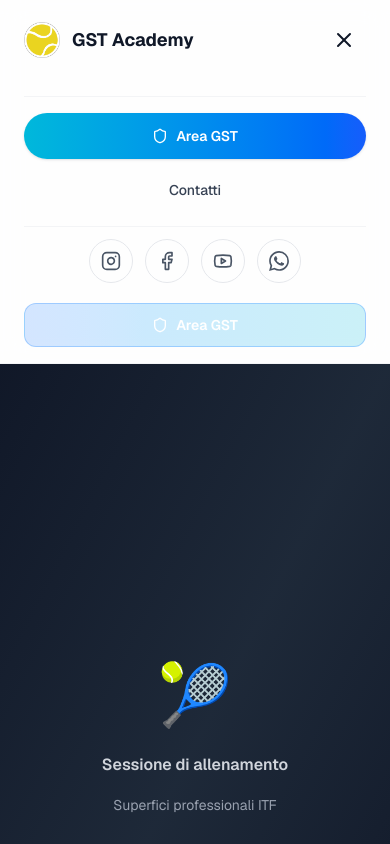
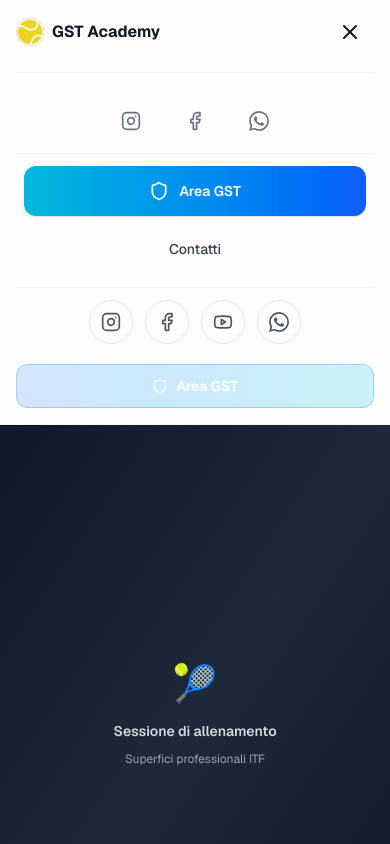
Before and after one commit to Giovo8/gst-tennis-academy, a Next.js app: page / in a window 390 px wide. Both pictures are taken after a click on the button 344 px from the left and 40 px from the top of the page. Shown: the top 844 px of the page. Built offline with nearby package versions, Linux system fonts and the light colour scheme; no server answers; the database is empty.

Commit message:
feat: optimize mobile experience - improve touch targets, responsive layout, and safe areas

```diff
--- a/src/app/globals.css
+++ b/src/app/globals.css
@@ -5,6 +5,51 @@
    Basic & Professional Look
    Palette: Celeste (Primary), Blu Scuro (Secondary), Bianco
    ================================= */
+
+/* Mobile Safe Area Support */
+@supports (padding: max(0px)) {
+  html {
+    padding-left: env(safe-area-inset-left);
+    padding-right: env(safe-area-inset-right);
+  }
+
+  .safe-top {
+    padding-top: env(safe-area-inset-top);
+  }
+
+  .safe-bottom {
+    padding-bottom: env(safe-area-inset-bottom);
+  }
+}
+
+/* Touch Optimization */
+@media (hover: none) and (pointer: coarse) {
+  /* Optimize tap targets for touch */
+  button, a, input, select, textarea {
+    min-height: 44px;
+    min-width: 44px;
+  }
+
+  /* Disable hover effects on touch devices */
+  *:hover {
+    transition-duration: 0s !important;
+  }
+}
+
+/* Prevent zoom on input focus (iOS) */
+@media screen and (max-width: 768px) {
+  input[type="text"],
+  input[type="email"],
+  input[type="tel"],
+  input[type="password"],
+  input[type="number"],
+  input[type="date"],
+  input[type="time"],
+  textarea,
+  select {
+    font-size: 16px !important;
+  }
+}
 
 :root {
   /* Primary Brand Colors */
--- a/src/components/landing/Hero.tsx
+++ b/src/components/landing/Hero.tsx
@@ -115,17 +115,17 @@ export default function Hero() {
                 <img
                   src={image.image_url}
                   alt={image.alt_text}
-                  className="h-full w-full object-cover"
+                  className="h-full w-full object-cover object-center"
                 />
                 {/* Dark overlay for better text readability */}
                 <div className="absolute inset-0 bg-gradient-to-r from-black/60 via-black/40 to-black/60"></div>
               </>
             ) : (
               <div className="absolute inset-0 bg-gradient-to-br from-gray-900 via-gray-800 to-gray-900 flex items-center justify-center">
-                <div className="text-center space-y-4">
-                  <div className="text-6xl animate-bounce">🎾</div>
-                  <p className="text-base text-gray-300 font-semibold">{image.alt_text}</p>
-                  <p className="text-sm text-gray-400">Superfici professionali ITF</p>
+                <div className="text-center space-y-2 sm:space-y-4 px-4">
+                  <div className="text-4xl sm:text-6xl animate-bounce">🎾</div>
+                  <p className="text-sm sm:text-base text-gray-300 font-semibold">{image.alt_text}</p>
+                  <p className="text-xs sm:text-sm text-gray-400">Superfici professionali ITF</p>
                 </div>
               </div>
             )}
@@ -133,19 +133,19 @@ export default function Hero() {
         ))}
       </div>
 
-      <div className="max-w-7xl mx-auto px-6 sm:px-8 relative">
-        <div className="relative min-h-[calc(100vh-5rem)] py-12 sm:py-16 flex flex-col justify-between">
+      <div className="max-w-7xl mx-auto px-4 sm:px-6 lg:px-8 relative">
+        <div className="relative min-h-[70vh] sm:min-h-[80vh] lg:min-h-[calc(100vh-5rem)] py-8 sm:py-12 lg:py-16 flex flex-col justify-between">
           {/* Empty hero - solo sfondo immagine */}
         </div>
 
         {/* Minimal Indicators */}
-        <div className="absolute bottom-8 left-1/2 -translate-x-1/2 flex gap-2">
+        <div className="absolute bottom-4 sm:bottom-8 left-1/2 -translate-x-1/2 flex gap-1.5 sm:gap-2">
           {images.map((_, idx) => (
             <button
               key={idx}
               onClick={() => setCurrentIndex(idx)}
-              className={`h-1.5 rounded-full transition-all duration-300 ${
-                idx === currentIndex ? "w-8 bg-white" : "w-1.5 bg-white/50 hover:bg-white/70"
+              className={`h-1 sm:h-1.5 rounded-full transition-all duration-300 touch-manipulation ${
+                idx === currentIndex ? "w-6 sm:w-8 bg-white" : "w-1 sm:w-1.5 bg-white/50 hover:bg-white/70"
               }`}
               aria-label={`Vai all'immagine ${idx + 1}`}
             />
--- a/src/components/layout/PublicNavbar.tsx
+++ b/src/components/layout/PublicNavbar.tsx
@@ -79,19 +79,19 @@ export default function PublicNavbar() {
   };
 
   return (
-    <nav className="bg-white/80 backdrop-blur-md sticky top-0 z-50 border-b border-gray-100">
-      <div className="max-w-7xl mx-auto px-6 sm:px-8">
-        <div className="flex items-center justify-between h-20">
+    <nav className="bg-white/80 backdrop-blur-md sticky top-0 z-50 border-b border-gray-100 safe-top">
+      <div className="max-w-7xl mx-auto px-4 sm:px-6 lg:px-8">
+        <div className="flex items-center justify-between h-16 sm:h-20">
           {/* Logo - Left */}
-          <Link href="/" aria-label="Home - GST Tennis Academy" className="flex items-center gap-3">
+          <Link href="/" aria-label="Home - GST Tennis Academy" className="flex items-center gap-2 sm:gap-3 min-w-0 flex-shrink">
             <Image
               src="/images/logo-tennis.png"
               alt="GST Tennis Academy"
-              width={36}
-              height={36}
-              className="h-9 w-9"
+              width={32}
+              height={32}
+              className="h-7 w-7 sm:h-9 sm:w-9 flex-shrink-0"
             />
-            <span className="text-lg font-bold text-gray-900">GST Academy</span>
+            <span className="text-base sm:text-lg font-bold text-gray-900 truncate">GST Academy</span>
           </Link>
 
           {/* Right Side - Desktop */}
@@ -176,8 +176,8 @@ export default function PublicNavbar() {
           {/* Mobile Menu Button */}
           <button
             onClick={() => setIsOpen(!isOpen)}
-            className="lg:hidden rounded-lg p-2 text-gray-900 transition hover:bg-gray-100 min-h-[44px] min-w-[44px] flex items-center justify-center"
-            aria-label="Menu"
+            className="lg:hidden rounded-lg p-2.5 text-gray-900 transition hover:bg-gray-100 min-h-[48px] min-w-[48px] flex items-center justify-center touch-manipulation"
+            aria-label={isOpen ? "Chiudi menu" : "Apri menu"}
           >
             {isOpen ? <X className="h-6 w-6" /> : <Menu className="h-6 w-6" />}
           </button>
@@ -185,38 +185,81 @@ export default function PublicNavbar() {
 
         {/* Mobile Menu */}
         {isOpen && (
-          <div className="lg:hidden border-t border-gray-100 pt-4 mt-4 space-y-3 pb-4 pb-safe-bottom">
+          <div className="lg:hidden border-t border-gray-100 mt-2 pt-4 space-y-3 pb-4 animate-in slide-in-from-top duration-300">
             {/* User Info */}
             {user && userRole && (
-              <div className="text-center py-3 border-b border-gray-100">
-                <p className="text-sm text-gray-700 font-medium">{userFullName || user.email}</p>
-                <p className="text-xs text-cyan-600 font-semibold uppercase mt-1">{userRole}</p>
+              <div className="text-center py-3 px-4 border-b border-gray-100 mx-2 rounded-lg bg-gradient-to-r from-gray-50 to-gray-100">
+                <p className="text-sm text-gray-700 font-medium truncate">{userFullName || user.email}</p>
+                <p className={`text-xs font-semibold uppercase mt-1 ${
+                  userRole === 'atleta' ? 'text-cyan-600' :
+                  userRole === 'maestro' ? 'text-purple-600' :
+                  userRole === 'admin' || userRole === 'gestore' ? 'text-orange-600' :
+                  'text-gray-600'
+                }`}>{userRole}</p>
               </div>
             )}
 
+            {/* Social Icons */}
+            <div className="flex items-center justify-center gap-4 py-2 border-b border-gray-100">
+              <a
+                href="https://instagram.com"
+                target="_blank"
+                rel="noopener noreferrer"
+                className="w-12 h-12 rounded-lg flex items-center justify-center text-gray-500 hover:text-gray-900 hover:bg-gray-100 transition-colors touch-manipulation"
+                aria-label="Instagram"
+              >
+                <Instagram className="h-5 w-5" />
+              </a>
+              <a
+                href="https://facebook.com"
+                target="_blank"
+                rel="noopener noreferrer"
+                className="w-12 h-12 rounded-lg flex items-center justify-center text-gray-500 hover:text-gray-900 hover:bg-gray-100 transition-colors touch-manipulation"
+                aria-label="Facebook"
+              >
+                <Facebook className="h-5 w-5" />
+              </a>
+              <a
+                href="https://wa.me/393762351777"
+                target="_blank"
+                rel="noopener noreferrer"
+                className="w-12 h-12 rounded-lg flex items-center justify-center text-gray-500 hover:text-gray-900 hover:bg-gray-100 transition-colors touch-manipulation"
+                aria-label="WhatsApp"
+              >
+                <svg className="h-5 w-5" viewBox="0 0 24 24" fill="currentColor">
+                  <path d="M17.472 14.382c-.297-.149-1.758-.867-2.03-.967-.273-.099-.471-.148-.67.15-.197.297-.767.966-.94 1.164-.173.199-.347.223-.644.075-.297-.15-1.255-.463-2.39-1.475-.883-.788-1.48-1.761-1.653-2.059-.173-.297-.018-.458.13-.606.134-.133.298-.347.446-.52.149-.174.198-.298.298-.497.099-.198.05-.371-.025-.52-.075-.149-.669-1.612-.916-2.207-.242-.579-.487-.5-.669-.51-.173-.008-.371-.01-.57-.01-.198 0-.52.074-.792.372-.272.297-1.04 1.016-1.04 2.479 0 1.462 1.065 2.875 1.213 3.074.149.198 2.096 3.2 5.077 4.487.709.306 1.262.489 1.694.625.712.227 1.36.195 1.871.118.571-.085 1.758-.719 2.006-1.413.248-.694.248-1.289.173-1.413-.074-.124-.272-.198-.57-.347m-5.421 7.403h-.004a9.87 9.87 0 01-5.031-1.378l-.361-.214-3.741.982.998-3.648-.235-.374a9.86 9.86 0 01-1.51-5.26c.001-5.45 4.436-9.884 9.888-9.884 2.64 0 5.122 1.03 6.988 2.898a9.825 9.825 0 012.893 6.994c-.003 5.45-4.437 9.884-9.885 9.884m8.413-18.297A11.815 11.815 0 0012.05 0C5.495 0 .16 5.335.157 11.892c0 2.096.547 4.142 1.588 5.945L.057 24l6.305-1.654a11.882 11.882 0 005.683 1.448h.005c6.554 0 11.89-5.335 11.893-11.893a11.821 11.821 0 00-3.48-8.413Z"/>
+                </svg>
+              </a>
+            </div>
+
             {/* Mobile Links */}
-            <div className="space-y-2">
+            <div className="space-y-2 px-2">
               <Link
                 href={getDashboardLink()}
-                className="flex items-center justify-center gap-2 px-5 py-3 rounded-full text-sm font-semibold bg-gradient-to-r from-cyan-500 to-blue-600 text-white shadow-sm"
+                onClick={() => setIsOpen(false)}
+                className="flex items-center justify-center gap-2.5 px-5 py-3.5 rounded-xl text-sm font-semibold bg-gradient-to-r from-cyan-500 to-blue-600 text-white shadow-sm min-h-[48px] touch-manipulation"
               >
-                <Shield className="h-4 w-4" />
+                <Shield className="h-5 w-5" />
                 <span>Area GST</span>
               </Link>
 
               <a
                 href="#contatti"
-                className="block text-center py-3 text-sm font-medium text-gray-700 hover:text-gray-900"
+                onClick={() => setIsOpen(false)}
+                className="block text-center py-3.5 text-sm font-medium text-gray-700 hover:text-gray-900 min-h-[48px] touch-manipulation"
               >
                 Contatti
               </a>
 
               {user && (
                 <button
-                  onClick={handleLogout}
-                  className="w-full flex items-center justify-center gap-2 py-3 text-sm font-medium text-red-600"
+                  onClick={() => {
+                    setIsOpen(false);
+                    handleLogout();
+                  }}
+                  className="w-full flex items-center justify-center gap-2 py-3.5 text-sm font-medium text-red-600 hover:text-red-700 hover:bg-red-50 rounded-lg min-h-[48px] touch-manipulation"
                 >
-                  <LogOut className="h-4 w-4" />
+                  <LogOut className="h-5 w-5" />
                   <span>Esci</span>
                 </button>
               )}
```
Also changed, not shown: src/components/dashboard/StatsCard.tsx (+12 -12 lines), src/components/layout/Navbar.tsx (+25 -23 lines).
